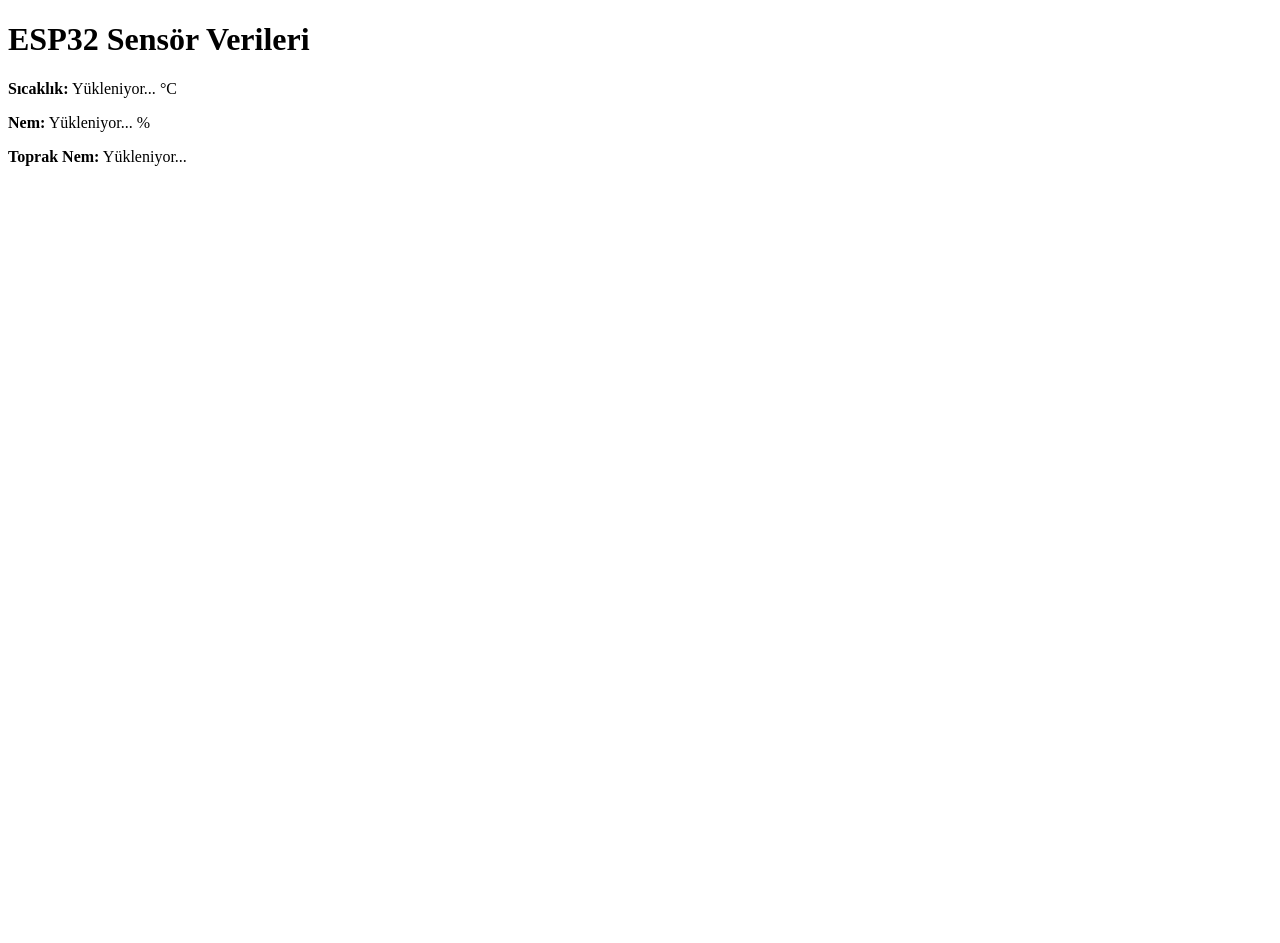
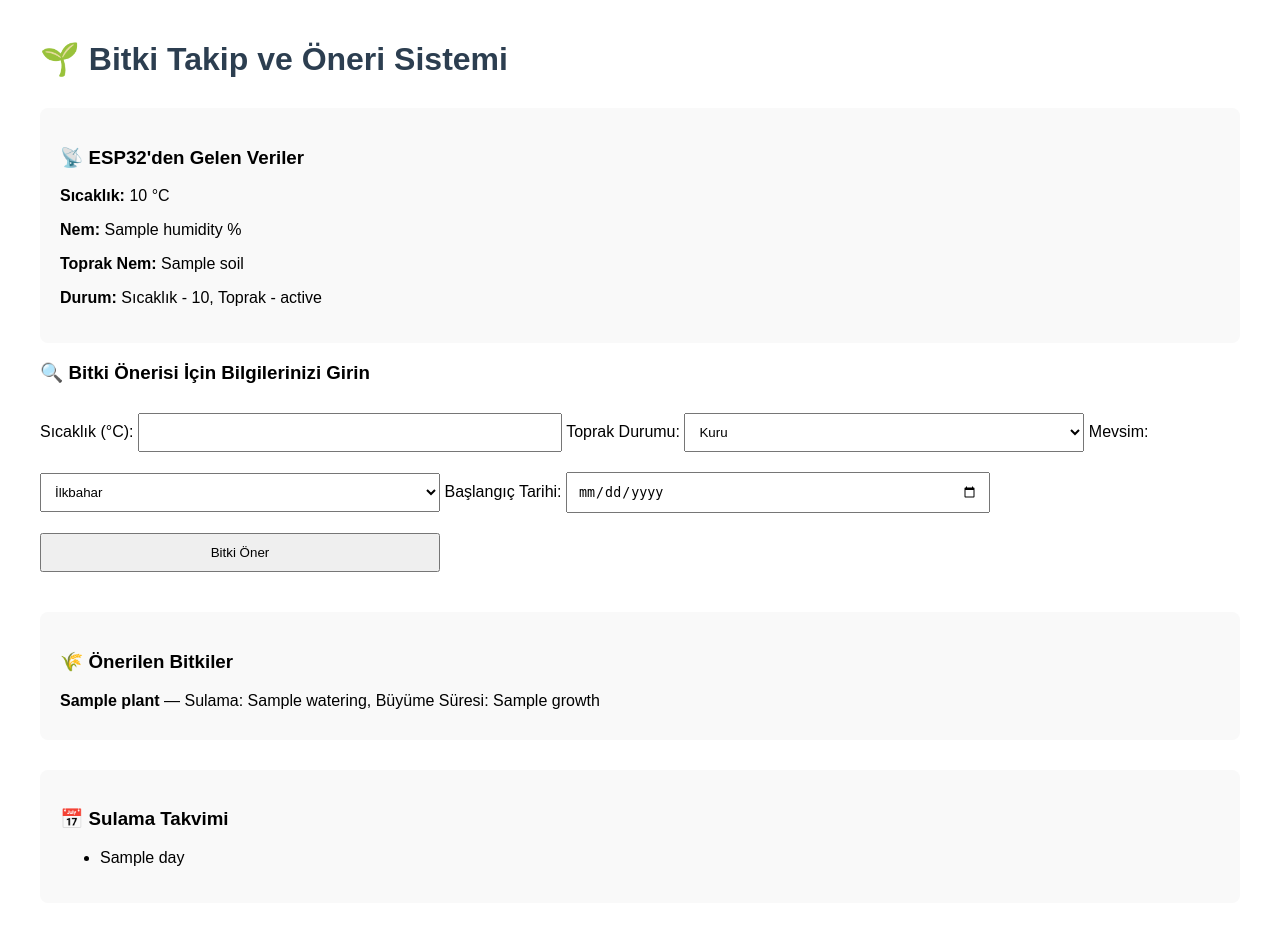
Before and after one commit to acarinhoss/erasmus, a Flask app: template templates/index.html in a window 1280 px wide. Before the commit the page ends 166 px from the top, so only its background shows below. Run offline with Flask 3, Linux system fonts and the light colour scheme; the template is opened without the code that fills it: most values are stand-ins (such as "Sample title", 1, 10 or a date in 2020).

Commit message:
Update index.html

```diff
--- a/templates/index.html
+++ b/templates/index.html
@@ -1,24 +1,78 @@
 <!DOCTYPE html>
-<html lang="tr">
+<html lang="en">
 <head>
     <meta charset="UTF-8">
-    <title>ESP32 Verileri</title>
+    <title>Bitki Takip Sistemi</title>
+    <style>
+        body { font-family: Arial; margin: 40px; }
+        h1 { color: #2c3e50; }
+        form { margin-bottom: 30px; }
+        input, select, button { margin: 10px 0; padding: 10px; width: 100%; max-width: 400px; }
+        .plant-list, .esp-data, .schedule { margin-top: 30px; padding: 20px; background: #f9f9f9; border-radius: 8px; }
+        .plant-item { margin-bottom: 10px; }
+    </style>
 </head>
 <body>
-    <h1>ESP32 Sensör Verileri</h1>
-    <p><strong>Sıcaklık:</strong> <span id="temperature">Yükleniyor...</span> °C</p>
-    <p><strong>Nem:</strong> <span id="humidity">Yükleniyor...</span> %</p>
-    <p><strong>Toprak Nem:</strong> <span id="soil">Yükleniyor...</span></p>
+    <h1>🌱 Bitki Takip ve Öneri Sistemi</h1>
 
-    <script>
-        fetch('/api/data')
-            .then(res => res.json())
-            .then(data => {
-                document.getElementById('temperature').innerText = data.temperature;
-                document.getElementById('humidity').innerText = data.humidity;
-                document.getElementById('soil').innerText = data.soil;
-            })
-            .catch(err => console.error(err));
-    </script>
+    <div class="esp-data">
+        <h3>📡 ESP32'den Gelen Veriler</h3>
+        {% if esp_data %}
+            <p><strong>Sıcaklık:</strong> {{ esp_data.temperature }} °C</p>
+            <p><strong>Nem:</strong> {{ esp_data.humidity }} %</p>
+            <p><strong>Toprak Nem:</strong> {{ esp_data.soil }}</p>
+            <p><strong>Durum:</strong> Sıcaklık - {{ esp_data.temp_status }}, Toprak - {{ esp_data.soil_status }}</p>
+        {% else %}
+            <p>Henüz veri alınmadı.</p>
+        {% endif %}
+    </div>
+
+    <form method="POST">
+        <h3>🔍 Bitki Önerisi İçin Bilgilerinizi Girin</h3>
+        <label>Sıcaklık (°C):</label>
+        <input type="number" name="temperature" step="0.1" required>
+
+        <label>Toprak Durumu:</label>
+        <select name="soil_status" required>
+            <option value="dry">Kuru</option>
+            <option value="normal">Normal</option>
+            <option value="humid">Nemli</option>
+        </select>
+
+        <label>Mevsim:</label>
+        <select name="season" required>
+            <option value="spring">İlkbahar</option>
+            <option value="summer">Yaz</option>
+            <option value="autumn">Sonbahar</option>
+            <option value="winter">Kış</option>
+        </select>
+
+        <label>Başlangıç Tarihi:</label>
+        <input type="date" name="start_date" required>
+
+        <button type="submit">Bitki Öner</button>
+    </form>
+
+    {% if suggested_plants %}
+    <div class="plant-list">
+        <h3>🌾 Önerilen Bitkiler</h3>
+        {% for plant in suggested_plants %}
+            <div class="plant-item">
+                <strong>{{ plant.name }}</strong> — Sulama: {{ plant.watering }}, Büyüme Süresi: {{ plant.growth }}
+            </div>
+        {% endfor %}
+    </div>
+    {% endif %}
+
+    {% if schedule %}
+    <div class="schedule">
+        <h3>📅 Sulama Takvimi</h3>
+        <ul>
+            {% for day in schedule %}
+                <li>{{ day }}</li>
+            {% endfor %}
+        </ul>
+    </div>
+    {% endif %}
 </body>
 </html>
```
